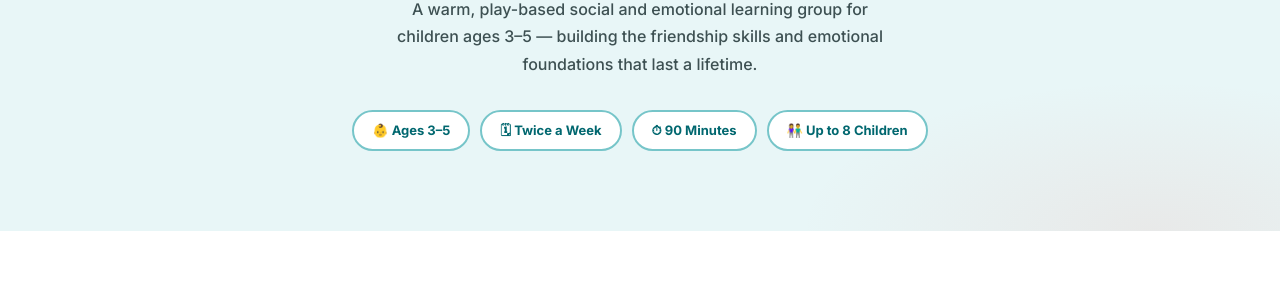
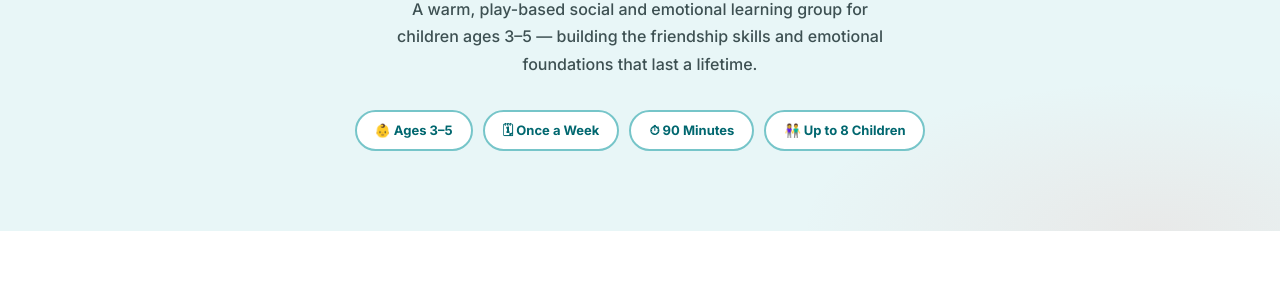
Before and after one commit to enrichingearlylearning/enriching-early-learning-site, a Jekyll site: the page built from little-social-stars-group-2.html, in a window 1280 px wide. Shown: the part 313-613 px from the top of the page. Built offline with Jekyll 4.4.1, drawn with Linux system fonts in a browser that asks for light colours; some web fonts are replaced; some of the changed text lies outside the part shown.

Commit message:
Add files via upload

```diff
--- a/little-social-stars-group-2.html
+++ b/little-social-stars-group-2.html
@@ -77,7 +77,7 @@ permalink: /little-social-stars-group-2/
   .level-grad { margin-top: 16px; background: var(--cream); border-radius: 10px; padding: 12px 16px; display: flex; gap: 10px; align-items: center; font-family: var(--font-b); font-size: 13px; color: #fff; font-weight: 600; }
 
   /* ── PRICING ── */
-  .pricing-grid { display: grid; grid-template-columns: repeat(3, 1fr); gap: 14px; margin-top: 28px; }
+  .pricing-grid { display: grid; grid-template-columns: repeat(2, 1fr); gap: 14px; margin: 28px auto 0; max-width: 680px; }
   .price-card { border-radius: 18px; overflow: hidden; border: 2px solid var(--rule); }
   .price-card.featured { border-color: var(--teal); box-shadow: 0 4px 24px rgba(0,142,151,0.15); }
   .price-header { padding: 16px 18px 14px; background: var(--teal-bg); text-align: center; }
@@ -315,7 +315,7 @@ permalink: /little-social-stars-group-2/
     <p class="hero-desc">A warm, play-based social and emotional learning group for children ages 3–5 — building the friendship skills and emotional foundations that last a lifetime.</p>
     <div class="hero-pills">
       <span class="hero-pill">👶 Ages 3–5</span>
-      <span class="hero-pill">🗓 Twice a Week</span>
+      <span class="hero-pill">🗓 Once a Week</span>
       <span class="hero-pill">⏱ 90 Minutes</span>
       <span class="hero-pill">👫 Up to 8 Children</span>
     </div>
@@ -434,7 +434,7 @@ permalink: /little-social-stars-group-2/
   <div>
     <div class="section-label">Pricing</div>
     <div class="section-sub-title">Simple and transparent — no surprises</div>
-    <div class="section-sub">All options are based on a $40/session rate. Each term runs 10 weeks with 20 sessions — three terms per year, September through June.</div>
+    <div class="section-sub">Each term runs 10 weeks with one session per week (10 sessions) — three terms per year, September through June.</div>
 
     <div style="display:flex; align-items:center; justify-content:center; gap:0; background:var(--rule); border-radius:100px; padding:4px; margin-bottom:24px; width:fit-content; margin-left:auto; margin-right:auto;">
       <button id="toggle-regular" onclick="switchPricing('regular')" style="font-family:var(--font-b);font-size:13px;font-weight:800;padding:10px 24px;border-radius:100px;border:none;cursor:pointer;background:var(--teal-dk);color:#fff;transition:all 0.2s;letter-spacing:0.04em;">Regular</button>
@@ -452,27 +452,17 @@ permalink: /little-social-stars-group-2/
           <div class="best-tag">Best Value</div>
         </div>
         <div class="price-body">
-          <div class="price-amount" id="price-term">$720</div>
-          <div class="price-per">per term · 20 sessions</div>
+          <div class="price-amount" id="price-term">$360</div>
+          <div class="price-per">per term · 10 sessions</div>
           <div class="price-rate" id="rate-term">$36 / session</div>
           <div class="price-desc" id="desc-term">Pay for the full 10-week term at once</div>
-          <div class="price-save" id="save-term">Save $80</div>
-        </div>
-      </div>
-      <div class="price-card">
-        <div class="price-header"><div class="price-name">Monthly</div></div>
-        <div class="price-body">
-          <div class="price-amount" id="price-monthly">$320</div>
-          <div class="price-per">per month · ~8 sessions</div>
-          <div class="price-rate" id="rate-monthly">$40 / session</div>
-          <div class="price-desc">Billed monthly · flexible commitment</div>
-          <div class="price-save" id="save-monthly" style="display:none;">Save $64/mo</div>
+          <div class="price-save" id="save-term">Save $90</div>
         </div>
       </div>
       <div class="price-card">
         <div class="price-header"><div class="price-name">Drop-In</div></div>
         <div class="price-body">
-          <div class="price-amount">$65</div>
+          <div class="price-amount">$45</div>
           <div class="price-per">per session</div>
           <div class="price-rate">Subject to availability</div>
           <div class="price-desc">No commitment · try a session first</div>
@@ -719,23 +709,16 @@ permalink: /little-social-stars-group-2/
             <label class="form-label">Which payment option do you prefer? <span>*</span></label>
             <div class="radio-group">
               <label class="radio-option">
-                <input type="radio" name="payment" value="Term Upfront — $720" required onchange="showPaymentLink(this.value)"/>
+                <input type="radio" name="payment" value="Term Upfront — $360" required onchange="showPaymentLink(this.value)"/>
                 <div>
-                  <div class="radio-label" id="label-term">Term Upfront — $720</div>
-                  <div class="radio-sub" id="sub-term">Full 10-week term · Save $80 · Best value</div>
+                  <div class="radio-label" id="label-term">Term Upfront — $360</div>
+                  <div class="radio-sub" id="sub-term">Full 10-week term · Save $90 · Best value</div>
                 </div>
               </label>
               <label class="radio-option">
-                <input type="radio" name="payment" value="Monthly — $320/month" onchange="showPaymentLink(this.value)"/>
+                <input type="radio" name="payment" value="Drop-In — $45/session" onchange="showPaymentLink(this.value)"/>
                 <div>
-                  <div class="radio-label" id="label-monthly">Monthly — $320/month</div>
-                  <div class="radio-sub" id="sub-monthly">~8 sessions per month · Flexible</div>
-                </div>
-              </label>
-              <label class="radio-option">
-                <input type="radio" name="payment" value="Drop-In — $65/session" onchange="showPaymentLink(this.value)"/>
-                <div>
-                  <div class="radio-label">Drop-In — $65/session</div>
+                  <div class="radio-label">Drop-In — $45/session</div>
                   <div class="radio-sub">No commitment · Subject to availability</div>
                 </div>
               </label>
```
Also changed, not shown: other parts of little-social-stars-group-2.html (+24 -22 lines).
